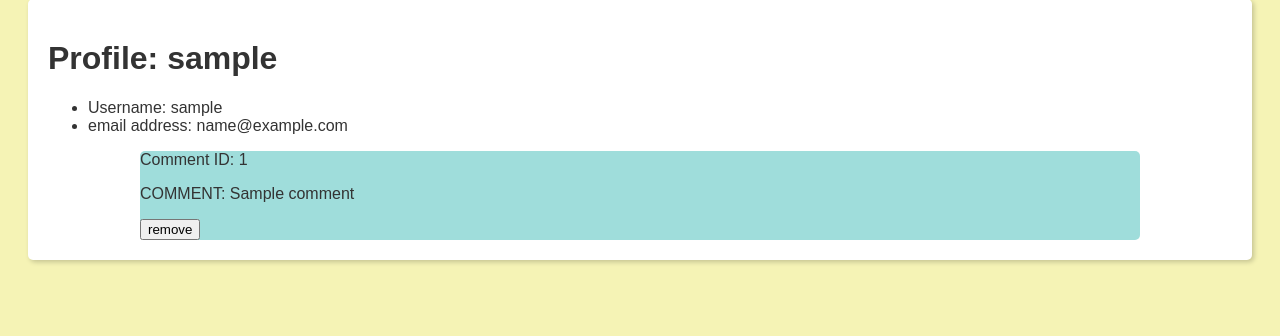
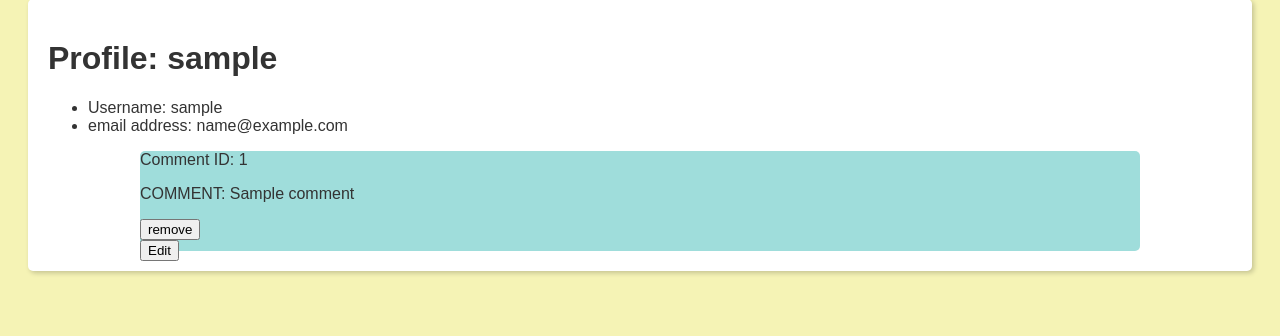
Before and after one commit to Abditive/project2, a Flask app: page /1/profile in a window 1280 px wide. Shown: the part 201-537 px from the top of the page. Run offline with Flask 3, Linux system fonts and the light colour scheme; the visitor is signed in with stand-in values (Sample User, id 1); a database or web service that is not in the repository returns one stand-in record (values such as "Sample title"); parts of the project's set-up code (start-up, migrations or seed data) failed here and were passed over; some libraries are stand-ins or nearby versions.

Commit message:
almost at mvp

```diff
--- a/app.py
+++ b/app.py
@@ -18,16 +18,6 @@ def index():
     all_comments=comments.show_all_comments()
 
     return render_template("home.html", login_user = show_user, comment_info = all_comments)
-#     connection = psycopg2.connect(host=os.getenv("PGHOST"), user=os.getenv("PGUSER"), password=os.getenv("PGPASSWORD"), port=os.getenv("PGPORT"), dbname=os.getenv("PGDATABASE"))
-     # connection = psycopg2.connect(os.getenv("DATABASE_URL"))
-#     cursor = connection.cursor()
-#     cursor.execute("SELECT * FROM mytable;")
-#     results = cursor.fetchall()
-#     connection.close()
-#     return f"{results[0]}"
-
-# if __name__ == '__main__':
-#     app.run(debug=True, port=os.getenv("PORT", default=5000))
 
 @app.route('/form/signup')
 
@@ -102,12 +92,17 @@ def delete_comment(user, comment_id):
     comments.delete_comment(comment_id)
     return redirect(f'/{user}/profile')
 
-# @app.route('/api/<comment>/edit', methods = ["POST"])
-# def delete_comment1(user):
-#     deleted_comment = request.form.get()
-#     print(delete_comment)
-#     # comments.delete_comment(deleted_comment)
-#     # return redirect(f'/{user}/profile')
-#     return
+@app.route('/<user>/<comment_id>/edit', methods = ["POST"])
+def edit_comment_form(user,comment_id):
+    comment_str = comments.get_single_comment(comment_id)
+    return render_template("edit_comment.html", comment_author=user, id_comment = comment_id, comment_string = comment_str)
+
+@app.route('/api/<user>/<comment_id>/edit', methods = ["POST"])
+def edit_comment(user,comment_id):
+    edited_comment =request.form.get("comment")
+    comments.edit_comment(edited_comment,comment_id)
+    return redirect(f'/{user}/profile')
+
+
 if __name__ == "__main__":
     app.run(debug=True)
--- a/models/comments.py
+++ b/models/comments.py
@@ -4,6 +4,8 @@ import bcrypt
 
 def sql_read(read_query, parameters =[]):
     connection = psycopg2.connect(os.getenv("DATABASE_URL"))
+    # connection = psycopg2.connect(
+    #     "dbname = communio_app user = postgres password=Dexter#2020")
     cursor = connection.cursor()
     cursor.execute(read_query, parameters)
     query_results = cursor.fetchall()
@@ -14,6 +16,8 @@ def sql_read(read_query, parameters =[]):
 
 def sql_write(write_query, parameters = []):
     connection = psycopg2.connect(os.getenv("DATABASE_URL"))
+    # connection = psycopg2.connect(
+    #     "dbname = communio_app user = postgres password=Dexter#2020")
     cursor = connection.cursor()
     cursor.execute(write_query, parameters)
     connection.commit()
@@ -38,10 +42,13 @@ def show_all_comments():
     print(all_comments)
     return all_comments
 
-def edit_comment():
+def edit_comment(comment_content, comment_id):
+    sql_write("UPDATE comments SET comment_content = %s WHERE comment_id = %s;", [comment_content, comment_id])
+    print("it worked")
     return
 
 def delete_comment(comment_id):
+
     sql_write("DELETE FROM comments WHERE comment_id =%s;", [comment_id])
     print("comment deleted")
     return True
@@ -51,9 +58,19 @@ def get_user(username):
     user_info = query[0]
     return user_info
 
+def get_single_comment(comment_id):
+    content_to_edit = sql_read("SELECT comment_content FROM comments WHERE comment_id=%s",[comment_id] )
+    comment_string = content_to_edit[0][0]
+    print(comment_string)
+    return comment_string
+
 
 # insert_comment("Ron", "hey hey")
 # show_user_comments("Harry")
 # get_user("Harry")
 # delete_comment(12)
 # show_all_comments()
+
+# get_single_comment(13)
+# edit_comment("hello this is edited comment1", 13)
+get_single_comment(13)
--- a/models/users.py
+++ b/models/users.py
@@ -5,6 +5,8 @@ import bcrypt
 
 def sql_read(read_query, parameters =[]):
     connection = psycopg2.connect(os.getenv("DATABASE_URL"))
+    # connection = psycopg2.connect(
+    #     "dbname = communio_app user = postgres password=Dexter#2020")
     cursor = connection.cursor()
     cursor.execute(read_query, parameters)
     query_results = cursor.fetchall()
@@ -15,6 +17,8 @@ def sql_read(read_query, parameters =[]):
 
 def sql_write(write_query, parameters = []):
     connection = psycopg2.connect(os.getenv("DATABASE_URL"))
+    # connection = psycopg2.connect(
+    #     "dbname = communio_app user = postgres password=Dexter#2020")
     cursor = connection.cursor()
     cursor.execute(write_query, parameters)
     connection.commit()
--- a/templates/profile.html
+++ b/templates/profile.html
@@ -10,8 +10,14 @@ content %}
 <div class="post">
   <p>Comment ID: {{comment[0]}}</p>
   <p>COMMENT: {{comment[2]}}</p>
-  <form method="GET" action="/api/{{ comment[0] }}/delete">
+  <form
+    method="POST"
+    action="/api/{{ user_information[0] }}/{{ comment[0] }}/delete"
+  >
     <input type="submit" value="remove" />
+  </form>
+  <form method="POST" action="/{{user_information[0]}}/{{comment [0]}}/edit">
+    <input type="submit" value="Edit" />
   </form>
   <!-- <form method="POST" action="/api/comment/edit">
     <input type="submit" value="edit" name="{{ comment [0]}}" />
--- a/templates/sign_up_form.html
+++ b/templates/sign_up_form.html
@@ -7,7 +7,7 @@
     <label> email </label>
     <input type="text" name="email" />
     <label> password </label>
-    <input type="text" name="password" />
+    <input type="password" name="password" />
     <input type="submit" />
   </form>
 </div>
```
Also changed, not shown: templates/edit_comment.html (added, +17 -0 lines).
